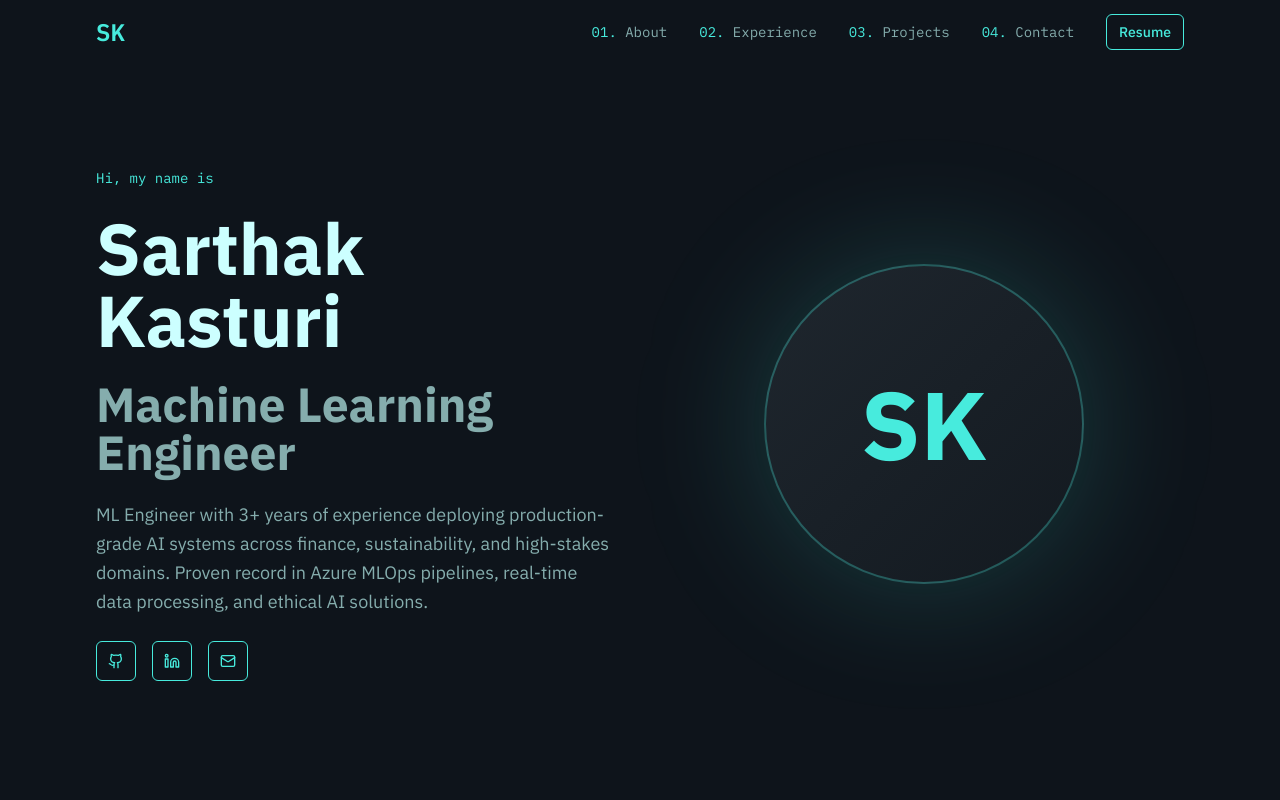
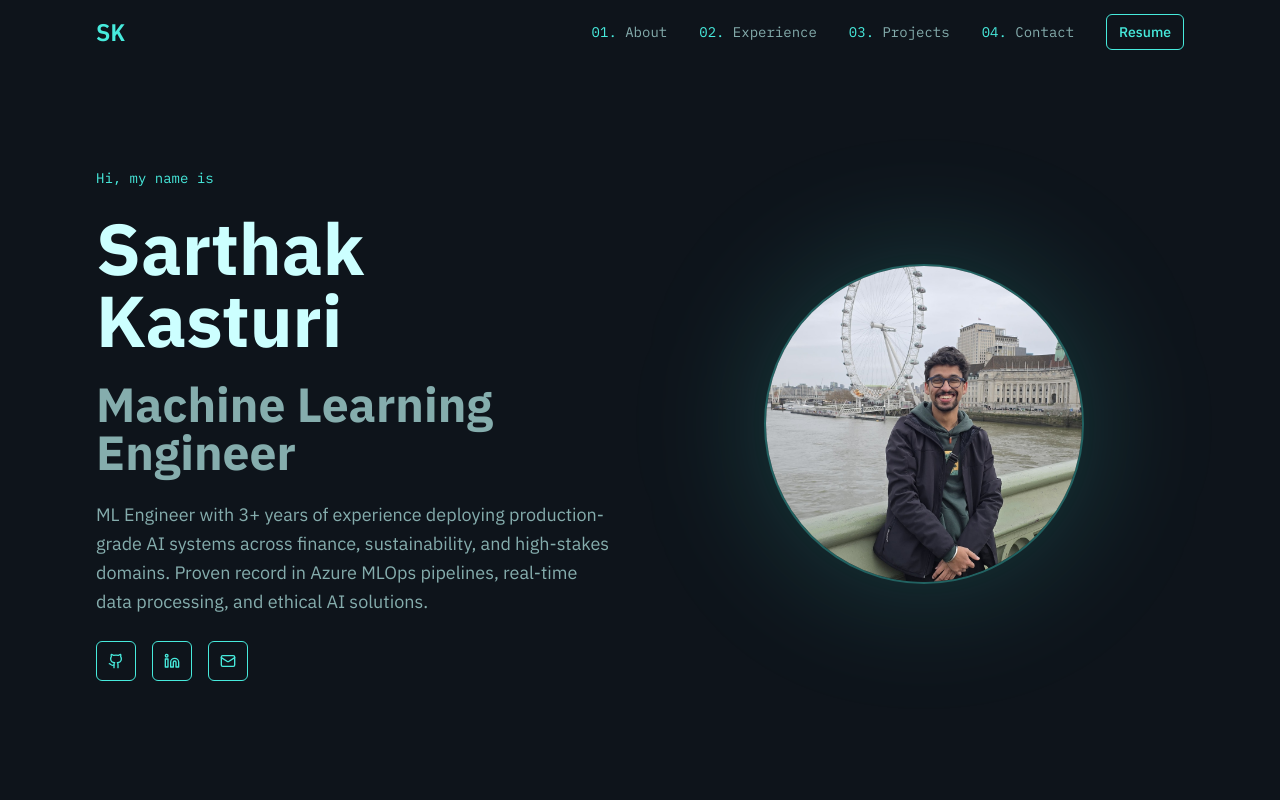
Before and after one commit to kasturisarthak/portfolio, a React (Vite) app: page / in a window 1280 px wide. Shown: the top 800 px of the page. Built offline with nearby package versions, Linux system fonts and the light colour scheme; the HTML template or start-up script is replaced by a standard one.

Commit message:
Update profile picture

```diff
--- a/src/components/Hero.tsx
+++ b/src/components/Hero.tsx
@@ -1,5 +1,6 @@
 import { Github, Linkedin, Mail } from "lucide-react";
 import { Button } from "@/components/ui/button";
+import profilePic from "@/assets/profile-pic.jpeg";
 
 export const Hero = () => {
   return (
@@ -54,11 +55,12 @@ export const Hero = () => {
           <div className="flex justify-center animate-fade-in">
             <div className="relative">
               <div className="absolute inset-0 bg-primary/20 rounded-full blur-3xl"></div>
-              <div className="relative w-64 h-64 md:w-80 md:h-80 rounded-full border-2 border-primary/30 overflow-hidden bg-gradient-to-br from-secondary to-card">
-                {/* Placeholder for profile picture */}
-                <div className="w-full h-full flex items-center justify-center text-primary text-8xl font-bold">
-                  SK
-                </div>
+              <div className="relative w-64 h-64 md:w-80 md:h-80 rounded-full border-2 border-primary/30 overflow-hidden">
+                <img
+                  src={profilePic}
+                  alt="Sarthak Kasturi"
+                  className="w-full h-full object-cover"
+                />
               </div>
             </div>
           </div>
```
Also changed, not shown: src/assets/profile-pic.jpeg (added).
